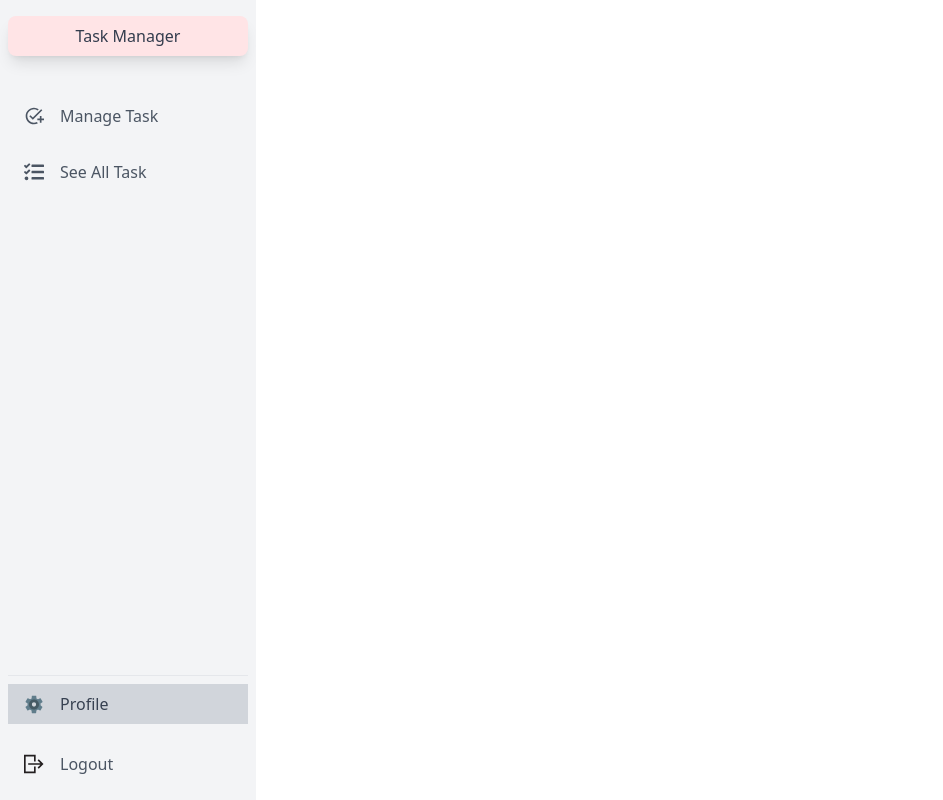
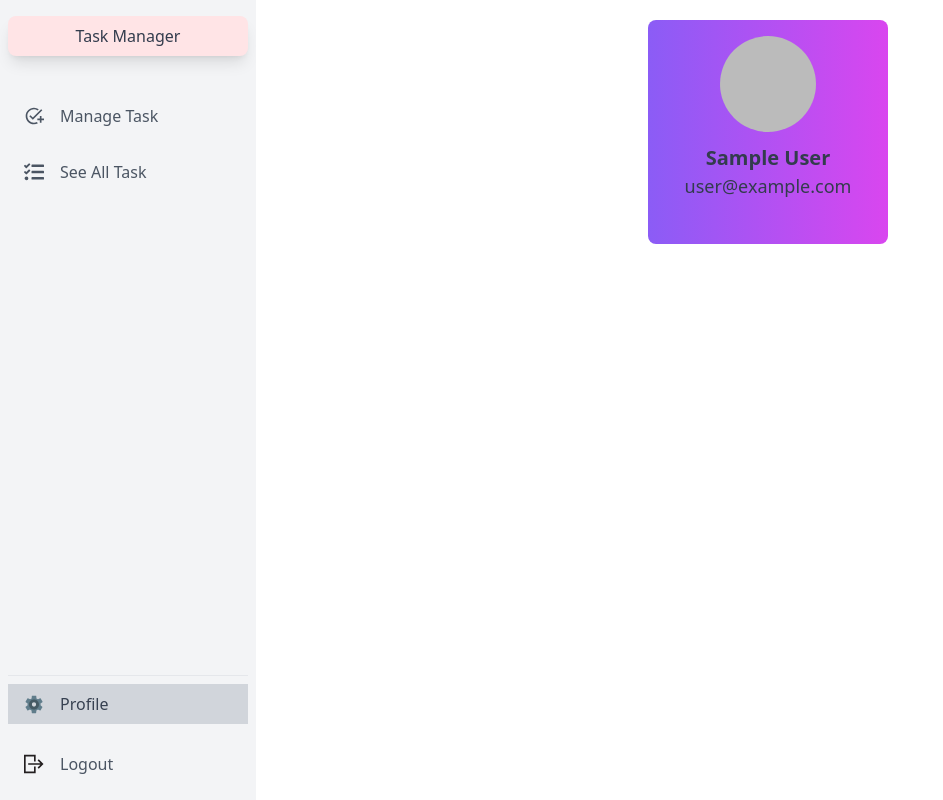
Before and after one commit to masud040/task-management-client, a React (Vite) app: page /dashboard/profile in a window 1280 px wide. Shown: the whole page, without its empty margins (0-943 px from the left). Built offline with nearby package versions, Linux system fonts and the light colour scheme; no server answers; sample sign-in values are in the browser's storage.

Commit message:
implement profile page

```diff
--- a/src/pages/Profile/Profile.jsx
+++ b/src/pages/Profile/Profile.jsx
@@ -1,5 +1,21 @@
+import useAuth from "../../hooks/useAuth";
+
 const Profile = () => {
-  return <div></div>;
+  const { user } = useAuth();
+  console.log(user);
+  return (
+    <div className="flex justify-center ">
+      <div className="flex flex-col  items-center bg-gradient-to-r from-violet-500 w-60 rounded-lg p-4 to-fuchsia-500 h-56 ">
+        <img
+          className="h-24 w-24 rounded-full mb-3"
+          src={user?.photoURL}
+          alt=""
+        />
+        <h1 className="text-xl font-semibold">{user?.displayName}</h1>
+        <p className="text-lg font-medium">{user?.email}</p>
+      </div>
+    </div>
+  );
 };
 
 export default Profile;
```
